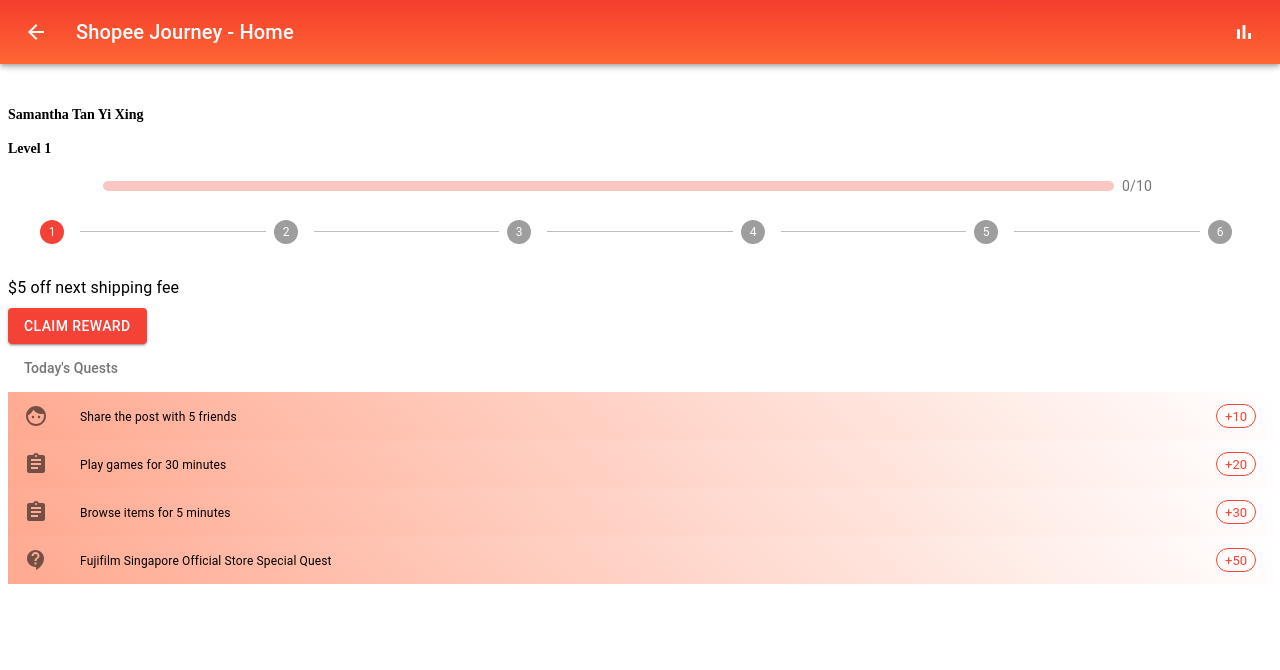
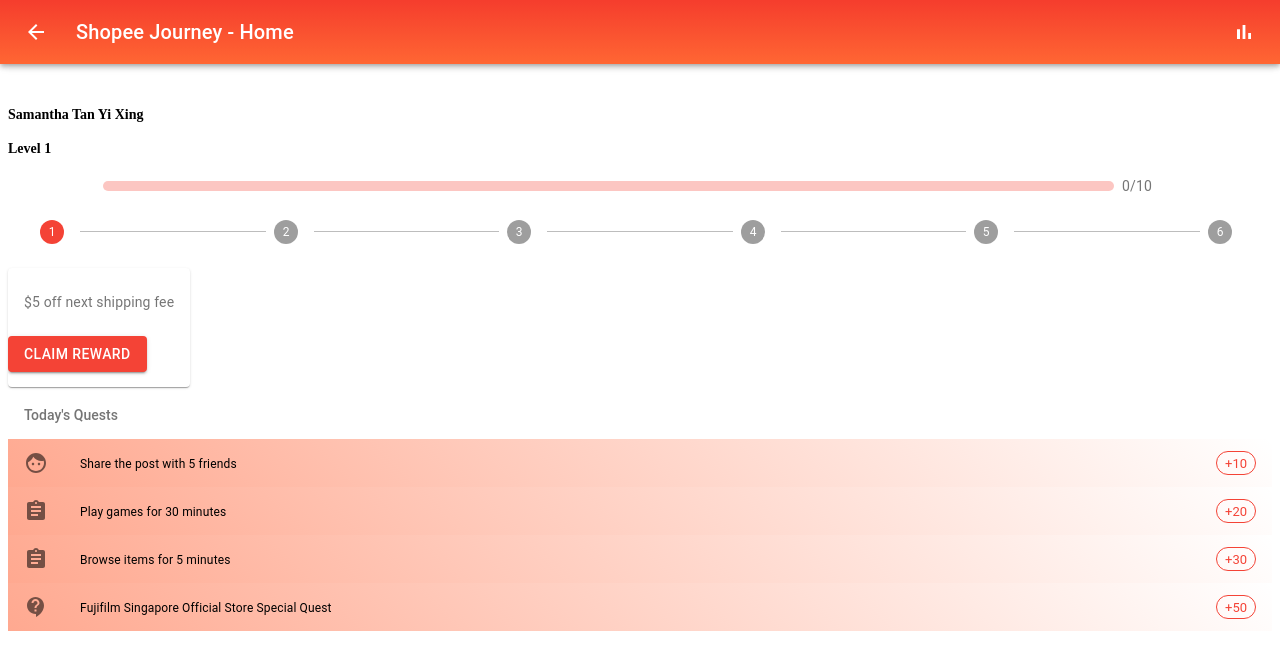
Before and after one commit to xmliszt/shopee-journey, a React app in the folder shopee-journey/: page / in a window 1280 px wide. Shown: the top 670 px of the page. Built offline with nearby package versions, Linux system fonts and the light colour scheme; the HTML template or start-up script is replaced by a standard one.

Commit message:
ui: edit claim reward card

```diff
--- a/shopee-journey/src/components/Stepper.js
+++ b/shopee-journey/src/components/Stepper.js
@@ -7,6 +7,10 @@
 import Typography from '@material-ui/core/Typography';
 import Snackbar from '@material-ui/core/Snackbar';
 import MuiAlert from '@material-ui/lab/Alert';
+import Card from '@material-ui/core/Card';
+import CardHeader from '@material-ui/core/CardHeader';
+import CardContent from '@material-ui/core/CardContent';
+import CardActions from '@material-ui/core/CardActions';
 import { getLevelInfo, getProfileInfo } from '../api';
 
 const useStyles = makeStyles((theme) => ({
@@ -23,6 +27,9 @@
     marginTop: theme.spacing(1),
     marginBottom: theme.spacing(1),
   },
+  claimRewards:{
+    maxWidth:345,
+  }
 }));
 
 function Alert(props) {
@@ -141,14 +148,17 @@
             <Button onClick={handleReset}>Reset</Button>
           </div>
         ) : (
-          <div>
-            <Typography className={classes.instructions}>
-              {getStepContent(activeStep)}
-            </Typography>
-            <div>
+          <div className={classes.claimRewards} style={{display:"inline-block"}}>
+            <Card className={classes.root}>
+              <CardContent>
+                <Typography className={classes.instructions} variant="body2" color="textSecondary" component="p">
+                  {getStepContent(activeStep)}
+                </Typography>
+              </CardContent>
+              <div style={{paddingBottom:15}}>
               {activeStep !== steps.length &&
                 (completed[activeStep] ? (
-                  <Typography variant='caption' className={classes.completed}>
+                  <Typography variant='caption' color="textSecondary" className={classes.completed}>
                     Step {activeStep + 1} already completed
                   </Typography>
                 ) : (
@@ -162,6 +172,11 @@
                   </Button>
                 ))}
             </div>
+
+
+            </Card>
+
+
           </div>
         )}
       </div>
```
